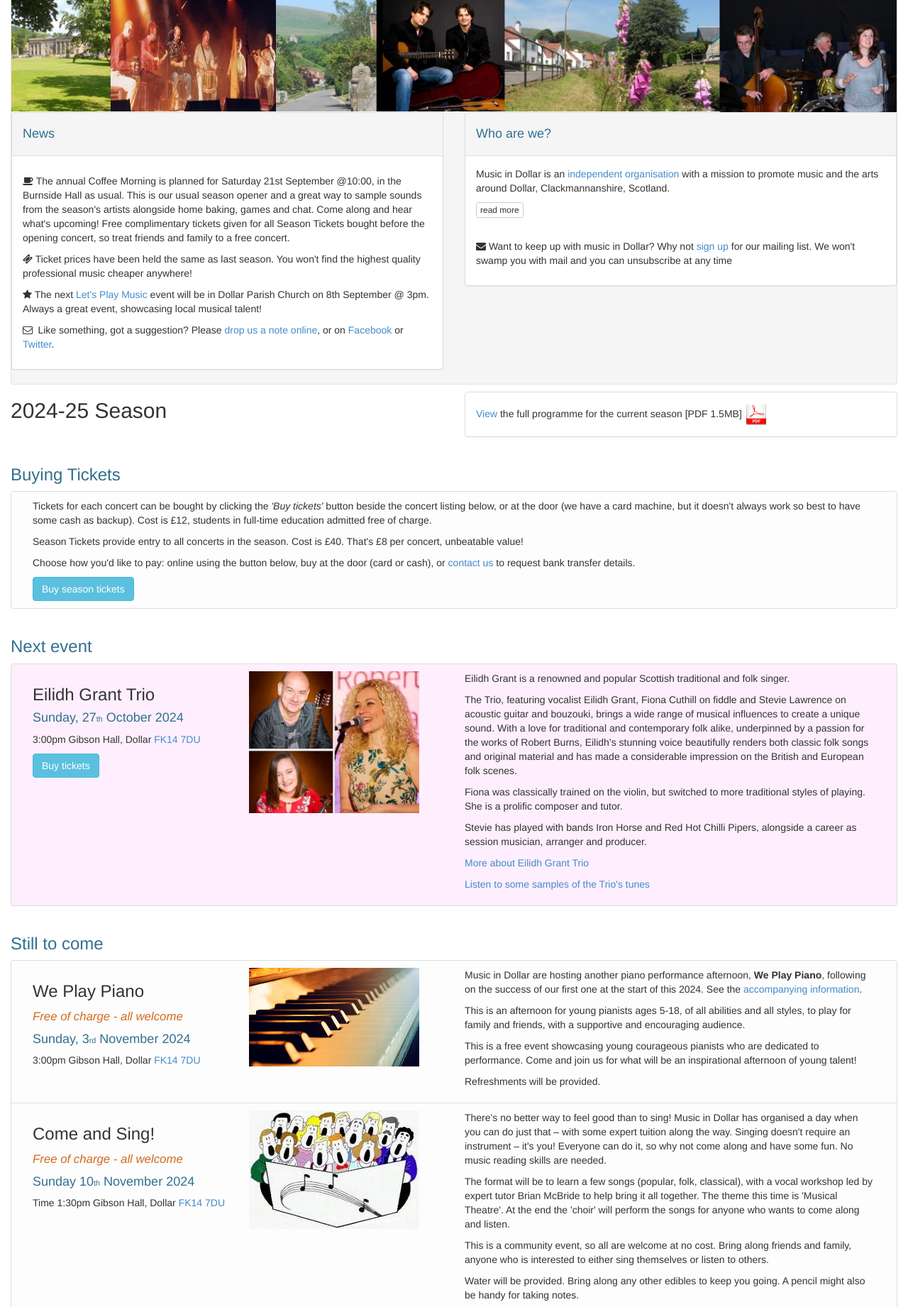
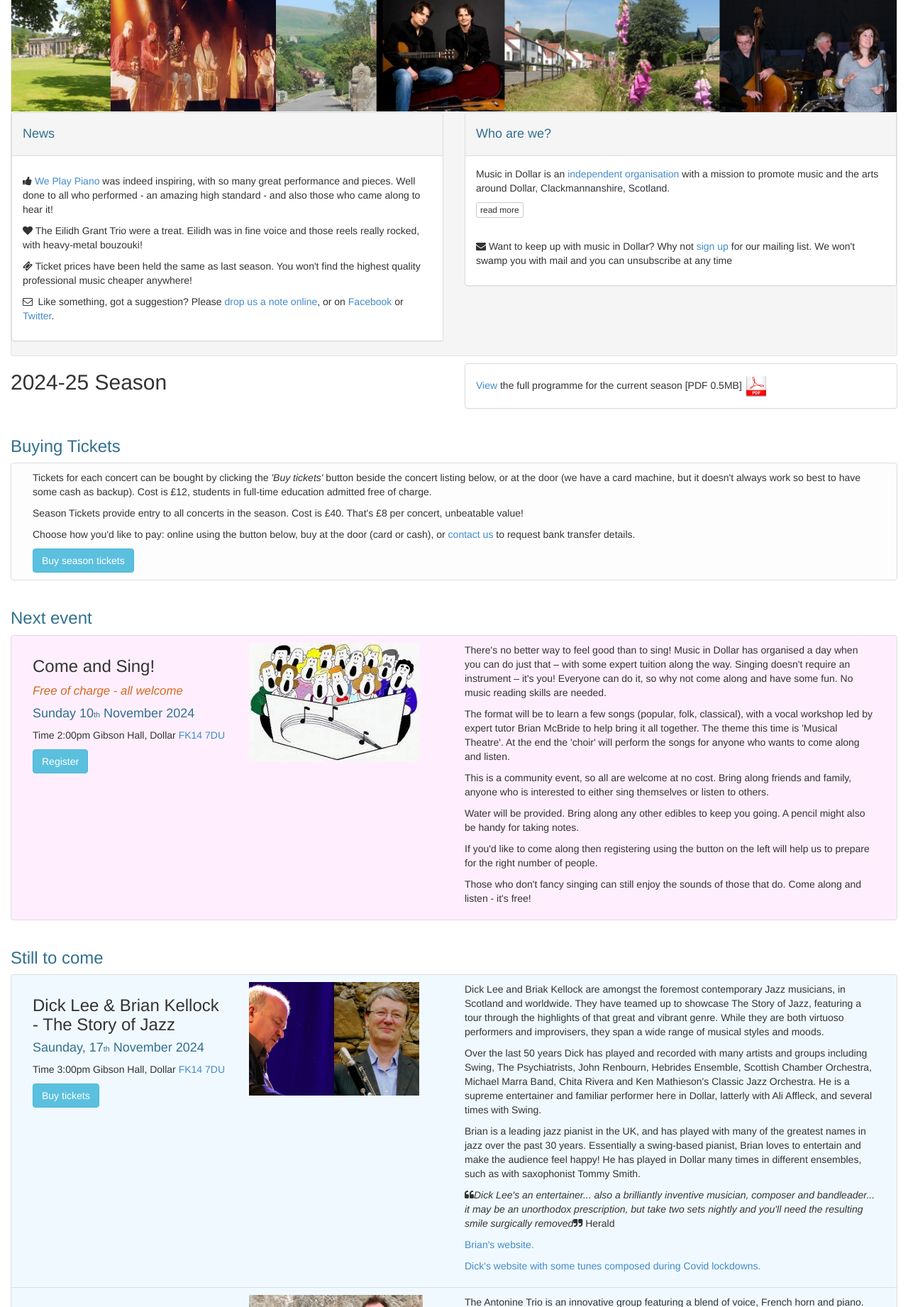
Before and after one commit to musicindollar/dmsweb, a PHP site: page / in a window 1280 px wide. Shown: the part 83-1925 px from the top of the page at 71% size. Run offline with PHP 8.4, Linux system fonts and the light colour scheme.

Commit message:
leaflet date fix; eilidh grant programme; come and sing

```diff
--- a/index.php
+++ b/index.php
@@ -36,20 +36,26 @@ htmlHead($title);
                         <!--                            Led by the warm, engaging and amazing voice of expert tutor Brian McBride, we learned to sing a couple of musical theatre songs:-->
                         <!--                            Age of Aquarius and Good Morning Baltimore.-->
                         <!--                        </p>-->
-                        <p><span class="fa fa-coffee"></span> The annual Coffee Morning is planned for Saturday 21st
-                            September @10:00, in the Burnside Hall as usual.
-                            This is our usual season opener and a great way to sample sounds from the season's artists
-                            alongside home baking, games and chat.
-                            Come along and hear what's upcoming!
-                            Free complimentary tickets given for all Season Tickets bought before the opening concert,
-                            so treat friends and family to a free concert.
+<!--                        <p><span class="fa fa-coffee"></span> The annual Coffee Morning is planned for Saturday 21st-->
+<!--                            September @10:00, in the Burnside Hall as usual.-->
+<!--                            This is our usual season opener and a great way to sample sounds from the season's artists-->
+<!--                            alongside home baking, games and chat.-->
+<!--                            Come along and hear what's upcoming!-->
+<!--                            Free complimentary tickets given for all Season Tickets bought before the opening concert,-->
+<!--                            so treat friends and family to a free concert.-->
+<!--                        </p>-->
+                        <p><span class="fa fa-thumbs-up"></span> <a href="#WePlayPiano">We Play Piano</a> was indeed inspiring, with so many great performance and pieces.
+                            Well done to all who performed - an amazing high standard - and also those who came along to hear it!
+                        </p>
+                        <p><span class="fa fa-heart"></span> The Eilidh Grant Trio were a treat.
+                            Eilidh was in fine voice and those reels really rocked, with heavy-metal bouzouki!
                         </p>
                         <p><span class="fa fa-ticket"></span> Ticket prices have been held the same as last season.
                             You won't find the highest quality professional music cheaper anywhere!
                         </p>
-                        <p><span class="fa fa-star"></span> The next <a href="image/2425/LetsPlayMusic-Sep24.jpg" target="_blank">Let's Play Music</a>
-                            event will be in Dollar Parish Church on 8th September @ 3pm. Always a great event, showcasing local musical talent!
-                        </p>
+<!--                        <p><span class="fa fa-star"></span> The next <a href="image/2425/LetsPlayMusic-Sep24.jpg" target="_blank">Let's Play Music</a>-->
+<!--                            event will be in Dollar Parish Church on 8th September @ 3pm. Always a great event, showcasing local musical talent!-->
+<!--                        </p>-->
 
                         <!--                        <p><span class="fa fa-cc-discover"></span> We're busy preparing for next season - watch this space for announcements!-->
                         <!--                        </p>-->
@@ -100,7 +106,7 @@ htmlHead($title);
             <div class="panel panel-default">
                 <div class="panel-body">
                     <a href="season/2425/MiD-Leaflet-2024-25.pdf" target="_blank">View</a>
-                    the full programme for the current season [PDF 1.5MB] <a
+                    the full programme for the current season [PDF 0.5MB] <a
                             href="season/2425/MiD-Leaflet-2024-25.pdf" target="_blank"><img
                                 src="image/pdf.jpeg" alt="PDF icon"/></a>
                     <!-- href="javascript:alert('Coming soon')" -->
@@ -143,109 +149,7 @@ htmlHead($title);
             <h3 class="text-info">Next event</h3>
             <ul class="list-group">
 
-                <li class="clearfix list-group-item dms-list-item-next" id="AlbaChallah">
-                    <div class="col-sm-3">
-                        <h3>Eilidh Grant Trio</h3>
-                        <h4 class="text-info">
-                            Sunday, 27<span class="subscript">th</span> October 2024
-                        </h4>
-                        <p>3:00pm Gibson Hall, Dollar <a
-                                    href="https://www.google.co.uk/maps/place/Dollar+Academy/@56.1652588,-3.6761852,17z/data=!3m1!4b1!4m5!3m4!1s0x48862aa7490a4397:0x8adbca915a555cda!8m2!3d56.1652588!4d-3.6739965">FK14
-                                7DU</a></p>
-                        <!--                        <p>Pre-concert performance from 7:15pm</p>-->
-                        <div id="buyticket-eilishgrant">
-                            <a type="button" class="btn btn-info btn-blocks"
-                               href="https://www.wegottickets.com/event/631320/"
-                               target="_blank">Buy tickets</a>
-                            <p></p>
-                        </div>
-                    </div>
-                    <div class="col-sm-3">
-                        <img src="/image/2425/EilidhGrantTrio-2-240.png" alt="Eilidh Grant Trio picture"/>
-                    </div>
-                    <div class="col-sm-6">
-                        <p>Eilidh Grant is a renowned and popular Scottish traditional and folk singer.</p>
-                        <p>The Trio, featuring vocalist Eilidh Grant, Fiona Cuthill on fiddle and Stevie Lawrence on
-                            acoustic guitar and bouzouki,
-                            brings a wide range of musical influences to create a unique sound.
-                            With a love for traditional and contemporary folk alike, underpinned by a passion for the
-                            works of Robert Burns,
-                            Eilidh’s stunning voice beautifully renders both classic folk songs and original material
-                            and has made a considerable
-                            impression on the British and European folk scenes.
-                        </p>
-                        <p>Fiona was classically trained on the violin, but switched to more traditional styles of playing.
-                            She is a prolific composer and tutor.
-                        </p>
-                        <p>
-                            Stevie has played with bands Iron Horse and Red Hot Chilli Pipers,
-                            alongside a career as session musician, arranger and producer.</p>
-                        <!--                        <p><span class="fa fa-quote-left"></span><i>excellent and entertaining performance... clearly a-->
-                        <!--                                group of very talented musicians</i><span-->
-                        <!--                                    class="fa fa-quote-right"></span>-->
-                        <!--                            – Ann Napier, The Osprey Music Society</p>-->
-                        <!--                        <p><a href="/season/2425/Programme-241027-EilidhGrant.pdf" target="_blank">Concert programme</a>-->
-                        <!--                        </p>-->
-                        <p><a href="https://www.facebook.com/theeilidhgrant/"
-                              target="_blank">More about Eilidh Grant Trio</a>
-                        </p>
-                        <p><a href="https://www.youtube.com/watch?v=G5sfPuT26lk"
-                              target="_blank">Listen to some samples of the Trio's tunes</a></p>
-                    </div>
-                </li>
-
-            </ul>
-        </div>
-    </div>
-
-    <div class="row">
-        <div class="col-sm-12">
-            <h3 class="text-info">Still to come</h3>
-        </div>
-    </div>
-    <div class="row">
-        <div class="col-sm-12">
-            <ul class="list-group">
-
-                <li class="clearfix list-group-item dms-list-item-prev" id="PianoDay">
-                    <div class="col-sm-3">
-                        <h3>We Play Piano</h3>
-                        <p class="specialhilite italic">Free of charge - all welcome</p>
-                        <h4 class="text-info">
-                            Sunday, 3<span class="subscript">rd</span> November 2024
-                        </h4>
-                        <p>3:00pm Gibson Hall, Dollar <a
-                                    href="https://www.google.co.uk/maps/place/Dollar+Academy/@56.1652588,-3.6761852,17z/data=!3m1!4b1!4m5!3m4!1s0x48862aa7490a4397:0x8adbca915a555cda!8m2!3d56.1652588!4d-3.6739965">FK14
-                                7DU</a></p>
-<!--                        <div id="registerpianoday">-->
-<!--                            <a type="button" class="btn btn-info btn-blocks"-->
-<!--                               href="https://www.wegottickets.com/event/595107/"-->
-<!--                               target="_blank">Register</a>-->
-<!--                            <p></p>-->
-<!--                        </div>-->
-                    </div>
-                    <div class="col-sm-3">
-                        <img src="/image/2122/piano-keyboardangle-240.jpg" alt="Image of piano keyboard"/>
-                    </div>
-                    <div class="col-sm-6">
-                        <p>Music in Dollar are hosting another piano performance afternoon, <b>We Play Piano</b>,
-                            following on the success of our first one at the start of this 2024.
-                            See the <!-- <a href="season/2324/weplay-piano-poster.png.pdf"
-                                                               target="_blank">poster</a>
-                            and --> <a href="season/2324/WEPLAYPIANO-info.pdf" target="_blank">accompanying information</a>.
-                        </p>
-                        <p>This is an afternoon for young pianists ages 5-18, of all abilities and all styles,
-                            to play for family and friends, with a supportive and encouraging audience.</p>
-                        <p>This is a free event showcasing young courageous  pianists who are dedicated to performance.
-                            Come and join us for what will be an inspirational afternoon of young talent!</p>
-                        <p>Refreshments will be provided.</p>
-                        <!--                        <a href="/season/2122/Programme-220130-PianoDay.pdf"-->
-                        <!--                           target="_blank">Concert programme</a>-->
-                        <!--                        </p>-->
-                    </div>
-                </li>
-
-                <li class="clearfix list-group-item dms-list-item-prev" id="ChoirDay">
+                <li class="clearfix list-group-item dms-list-item-next" id="ChoirDay">
                     <div class="col-sm-3">
                         <h3>Come and Sing!</h3>
                         <p class="specialhilite italic">Free of charge - all welcome</p>
@@ -253,15 +157,15 @@ htmlHead($title);
                             Sunday 10<span class="subscript">th</span> November 2024
                         </h4>
                         <!--                                    <p>2:00pm (ends 5pm) Gibson Hall, Dollar <a-->
-                        <p>Time 1:30pm Gibson Hall, Dollar <a
+                        <p>Time 2:00pm Gibson Hall, Dollar <a
                                     href="https://www.google.co.uk/maps/place/Dollar+Academy/@56.1652588,-3.6761852,17z/data=!3m1!4b1!4m5!3m4!1s0x48862aa7490a4397:0x8adbca915a555cda!8m2!3d56.1652588!4d-3.6739965">FK14
                                 7DU</a></p>
-                        <!--                        <div id="registeropenchoirday">-->
-                        <!--                            <a type="button" class="btn btn-info btn-blocks"-->
-                        <!--                               href="https://www.wegottickets.com/event/594703/"-->
-                        <!--                               target="_blank">Register</a>-->
-                        <!--                            <p></p>-->
-                        <!--                        </div>-->
+                        <div id="registeropenchoirday">
+                            <a type="button" class="btn btn-info btn-blocks"
+                               href="https://wegottickets.com/event/635380/"
+                               target="_blank">Register</a>
+                            <p></p>
+                        </div>
                     </div>
                     <div class="col-sm-3">
                         <img src="/image/2223/choir-cartoon-240.jpeg" alt="Choir image"/>
@@ -289,7 +193,20 @@ htmlHead($title);
                     </div>
                 </li>
 
-                <li class="clearfix list-group-item dms-list-item-prev" id="DickLeeBrianKellock">
+            </ul>
+        </div>
+    </div>
+
+    <div class="row">
+        <div class="col-sm-12">
+            <h3 class="text-info">Still to come</h3>
+        </div>
+    </div>
+    <div class="row">
+        <div class="col-sm-12">
+            <ul class="list-group">
+
+                <li class="clearfix list-group-item dms-list-item" id="DickLeeBrianKellock">
                     <div class="col-sm-3">
                         <h3>Dick Lee & Brian Kellock - The Story of Jazz</h3>
                         <h4 class="text-info">
@@ -342,7 +259,7 @@ htmlHead($title);
                     </div>
                 </li>
 
-                <li class="clearfix list-group-item dms-list-item-prev" id="AntonineTrio">
+                <li class="clearfix list-group-item dms-list-item" id="AntonineTrio">
                     <div class="col-sm-3">
                         <h3>Antonine Trio</h3>
                         <h4 class="text-info">
@@ -392,7 +309,7 @@ htmlHead($title);
                     </div>
                 </li>
 
-                <li class="clearfix list-group-item dms-list-item-prev" id="AsakaQuartet">
+                <li class="clearfix list-group-item dms-list-item" id="AsakaQuartet">
                     <div class="col-sm-3">
                         <h3>Asaka String Quartet</h3>
                         <h4 class="text-info">
@@ -435,7 +352,7 @@ htmlHead($title);
                     </div>
                 </li>
 
-                <li class="clearfix list-group-item dms-list-item-prev" id="JiaNingNg">
+                <li class="clearfix list-group-item dms-list-item" id="JiaNingNg">
                     <div class="col-sm-3">
                         <h3>Jia Ning Ng</h3>
                         <h4 class="text-info">
@@ -481,18 +398,104 @@ htmlHead($title);
         </div>
     </div>
 
-    <!--    <div id="PrevConcert" class="row">-->
-    <!--        <div class="col-sm-12">-->
-    <!--            <h3 class="text-info">Previous concerts</h3>-->
-    <!--        </div>-->
-    <!--    </div>-->
-    <!--    <div class="row">-->
-    <!--        <div class="col-sm-12">-->
-    <!--            <ul class="list-group">-->
-    <!---->
-    <!--            </ul>-->
-    <!--        </div>-->
-    <!--    </div>-->
+        <div id="PrevConcert" class="row">
+            <div class="col-sm-12">
+                <h3 class="text-info">Previous concerts</h3>
+            </div>
+        </div>
+        <div class="row">
+            <div class="col-sm-12">
+                <ul class="list-group">
+
+                <li class="clearfix list-group-item dms-list-item-prev" id="AlbaChallah">
+                    <div class="col-sm-3">
+                        <h3>Eilidh Grant Trio</h3>
+                        <h4 class="text-info">
+                            Sunday, 27<span class="subscript">th</span> October 2024
+                        </h4>
+                        <p>3:00pm Gibson Hall, Dollar <a
+                                    href="https://www.google.co.uk/maps/place/Dollar+Academy/@56.1652588,-3.6761852,17z/data=!3m1!4b1!4m5!3m4!1s0x48862aa7490a4397:0x8adbca915a555cda!8m2!3d56.1652588!4d-3.6739965">FK14
+                                7DU</a></p>
+                        <!--                        <p>Pre-concert performance from 7:15pm</p>-->
+<!--                        <div id="buyticket-eilishgrant">-->
+<!--                            <a type="button" class="btn btn-info btn-blocks"-->
+<!--                               href="https://www.wegottickets.com/event/631320/"-->
+<!--                               target="_blank">Buy tickets</a>-->
+<!--                            <p></p>-->
+<!--                        </div>-->
+                    </div>
+                    <div class="col-sm-3">
+                        <img src="/image/2425/EilidhGrantTrio-2-240.png" alt="Eilidh Grant Trio picture"/>
+                    </div>
+                    <div class="col-sm-6">
+                        <p>Eilidh Grant is a renowned and popular Scottish traditional and folk singer.</p>
+                        <p>The Trio, featuring vocalist Eilidh Grant, Fiona Cuthill on fiddle and Stevie Lawrence on
+                            acoustic guitar and bouzouki,
+                            brings a wide range of musical influences to create a unique sound.
+                            With a love for traditional and contemporary folk alike, underpinned by a passion for the
+                            works of Robert Burns,
+                            Eilidh’s stunning voice beautifully renders both classic folk songs and original material
+                            and has made a considerable
+                            impression on the British and European folk scenes.
+                        </p>
+                        <p>Fiona was classically trained on the violin, but switched to more traditional styles of playing.
+                            She is a prolific composer and tutor.
+                        </p>
+                        <p>
+                            Stevie has played with bands Iron Horse and Red Hot Chilli Pipers,
+                            alongside a career as session musician, arranger and producer.</p>
+                        <!--                        <p><span class="fa fa-quote-left"></span><i>excellent and entertaining performance... clearly a-->
+                        <!--                                group of very talented musicians</i><span-->
+                        <!--                                    class="fa fa-quote-right"></span>-->
+                        <!--                            – Ann Napier, The Osprey Music Society</p>-->
+                        <p><a href="/season/2425/Programme-241027-EilidhGrant.pdf" target="_blank">Concert programme</a>
+                        </p>
+                        <p><a href="https://www.facebook.com/theeilidhgrant/"
+                              target="_blank">More about Eilidh Grant Trio</a>
+                        </p>
+                        <p><a href="https://www.youtube.com/watch?v=G5sfPuT26lk"
+                              target="_blank">Listen to some samples of the Trio's tunes</a></p>
+                    </div>
+                </li>
+
+                <li class="clearfix list-group-item dms-list-item-prev" id="WePlayPiano">
+                    <div class="col-sm-3">
+                        <h3>We Play Piano</h3>
+                        <p class="specialhilite italic">Free of charge - all welcome</p>
+                        <h4 class="text-info">
+                            Sunday, 3<span class="subscript">rd</span> November 2024
+                        </h4>
+                        <p>3:00pm Gibson Hall, Dollar <a
+                                    href="https://www.google.co.uk/maps/place/Dollar+Academy/@56.1652588,-3.6761852,17z/data=!3m1!4b1!4m5!3m4!1s0x48862aa7490a4397:0x8adbca915a555cda!8m2!3d56.1652588!4d-3.6739965">FK14
+                                7DU</a></p>
+<!--                        <div id="registerpianoday">-->
+<!--                            <a type="button" class="btn btn-info btn-blocks"-->
+<!--                               href="https://www.wegottickets.com/event/595107/"-->
+<!--                               target="_blank">Register</a>-->
+<!--                            <p></p>-->
+<!--                        </div>-->
+                    </div>
+                    <div class="col-sm-3">
+                        <img src="/image/2122/piano-keyboardangle-240.jpg" alt="Image of piano keyboard"/>
+                    </div>
+                    <div class="col-sm-6">
+                        <p>Music in Dollar are hosting another piano performance afternoon, <b>We Play Piano</b>,
+                            following on the success of our first one at the start of 2024.
+                            See the <!-- <a href="season/2324/weplay-piano-poster.png.pdf"
+                                                               target="_blank">poster</a>
+                            and --> <a href="season/2324/WEPLAYPIANO-info.pdf" target="_blank">accompanying information</a>.
+                        </p>
+                        <p>This is an afternoon for young pianists ages 5-18, of all abilities and all styles,
+                            to play for family and friends, with a supportive and encouraging audience.</p>
+                        <p>This is a free event showcasing young courageous  pianists who are dedicated to performance.
+                            Come and join us for what will be an inspirational afternoon of young talent!</p>
+                        <p>Refreshments will be provided.</p>
+                    </div>
+                </li>
+
+                </ul>
+            </div>
+        </div>
 
 </div>
 
```
Also changed, not shown: about.php (+20 -7 lines), 2 other files.
